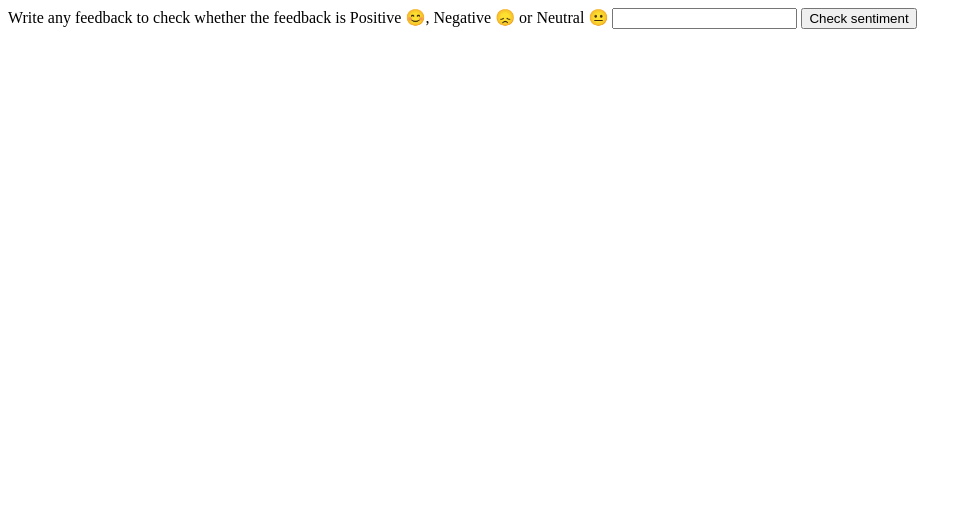
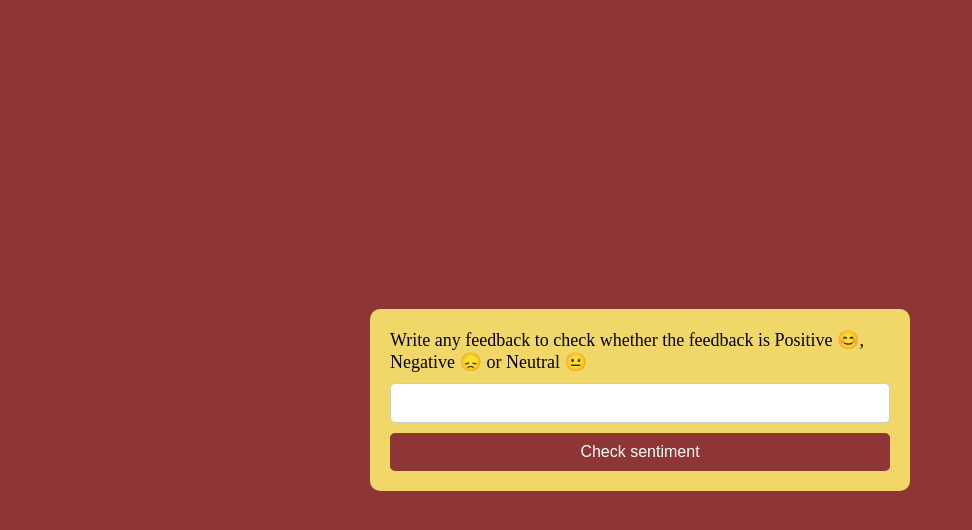
Before and after one commit to ROODIE1305/Sentiment_Analysis, a plain HTML site: page frontend/index.html in a window 1280 px wide. Shown: the whole page, without its empty margins (0-972 px from the left). Drawn offline with Linux system fonts and the light colour scheme.

Commit message:
nothing much

```diff
--- a/frontend/index.html
+++ b/frontend/index.html
@@ -1,4 +1,6 @@
-<!-- #for user interface -->
+
+
+<!-- #for user interface-->
  <!DOCTYPE html>
  <html lang="en">
  <head>
@@ -6,13 +8,18 @@
     <meta name="viewport" content="width=device-width, initial-scale=1.0">
     <title>Sentiment Analysis</title>
     <link rel="icon" type="image/x-icon" href="images/favicon.ico">
+    <link rel="stylesheet" href="style.css">
  </head>
  <body>
+   <div class="flex">
     <form id="sentiment-feedback-form">
     <label>Write any feedback to check whether the feedback is Positive 😊, Negative 😞 or Neutral 😐</label>
+     <div id ="input-field">
     <input type="text" id="sentiment-feedback-input" required>
     <input type="submit" value="Check sentiment">
+    </div>
     </form>
+   </div>
 
     <p id="result"></p>
 <script src="script.js"></script></script>
--- /dev/null
+++ b/frontend/style.css
@@ -0,0 +1,50 @@
+body{
+ background-color: #8e3535;
+ margin: 0;
+ height: 100vh;
+ display: flex;
+ justify-content: center;
+ align-items: center;
+}
+.flex{
+    display: flex;
+    flex-direction: column;
+    background-color: rgb(240, 215, 103);
+    padding: 20px;
+    border-radius: 10px;
+    width: 80%;
+    max-width: 500px;
+}
+#input-field{
+    display: flex;
+    flex-direction: column;
+    gap: 10px;
+    width: 100%;
+    margin-top: 10px;
+}
+#sentiment-feedback-input{
+    padding: 10px;
+    border: 1px solid #ccc;
+    border-radius: 5px;
+    font-size: 16px;
+    width: 100%;
+    box-sizing: border-box;
+}
+input[type="submit"]{
+    padding: 10px 15px;
+    background-color: #8e3535;
+    color: white;
+    border: none;
+    border-radius: 5px;
+    cursor: pointer;
+    font-size: 16px;
+    transition: background-color 0.3s;
+}
+input[type="submit"]:hover{
+    background-color: #6e2727;
+}
+label{
+    font-size: 18px;
+    margin-bottom: 10px;
+    text-align: center;
+}
```
